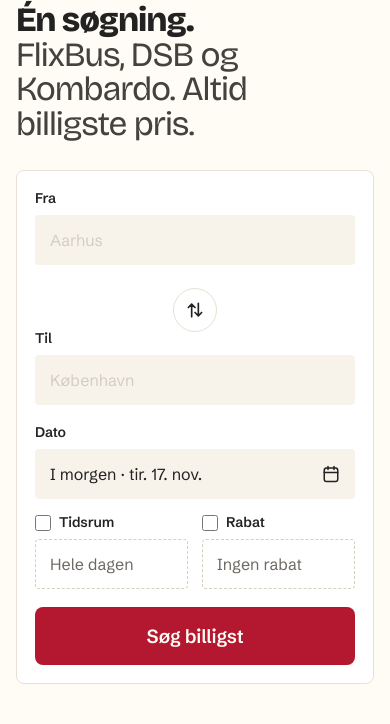
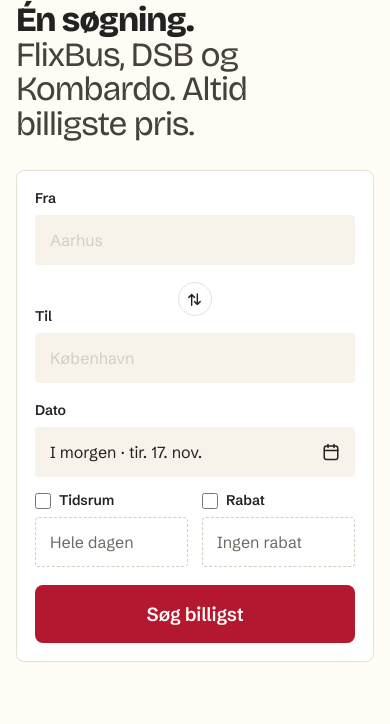
Before and after one commit to Ragdasin/offentlig, a Flask app: page / in a window 390 px wide. Shown: the part 84-808 px from the top of the page. After the commit the page ends 746 px from the top, so only its background shows below. Run offline with Flask 3, Linux system fonts and the light colour scheme.

Commit message:
Mobil: mindre luft mellem Fra og Til
Co-Authored-By: Claude Opus 5.5 <noreply@anthropic.com>

```diff
--- a/static/style.css
+++ b/static/style.css
@@ -323,7 +323,9 @@ input::placeholder { color: #D3CDC2; opacity: 1; }
   .tp-h { height: 46px; font-size: 16px; }
   /* "Til"-overskriften (20px + 6px) ligger mellem pilen og København-feltet; ryk pilen 13px ned,
      så der er lige langt til de to felter */
-  .swap { justify-self: center; transform: rotate(90deg); height: 44px; margin: 13px 0 -13px; }
+  .route { gap: 4px; }
+  .swap { justify-self: center; transform: rotate(90deg); width: 34px; height: 34px; margin: 13px 0 -13px; }
+  .swap svg { width: 17px; height: 17px; }
   .swap:hover { transform: rotate(270deg); }
 }
 
```
